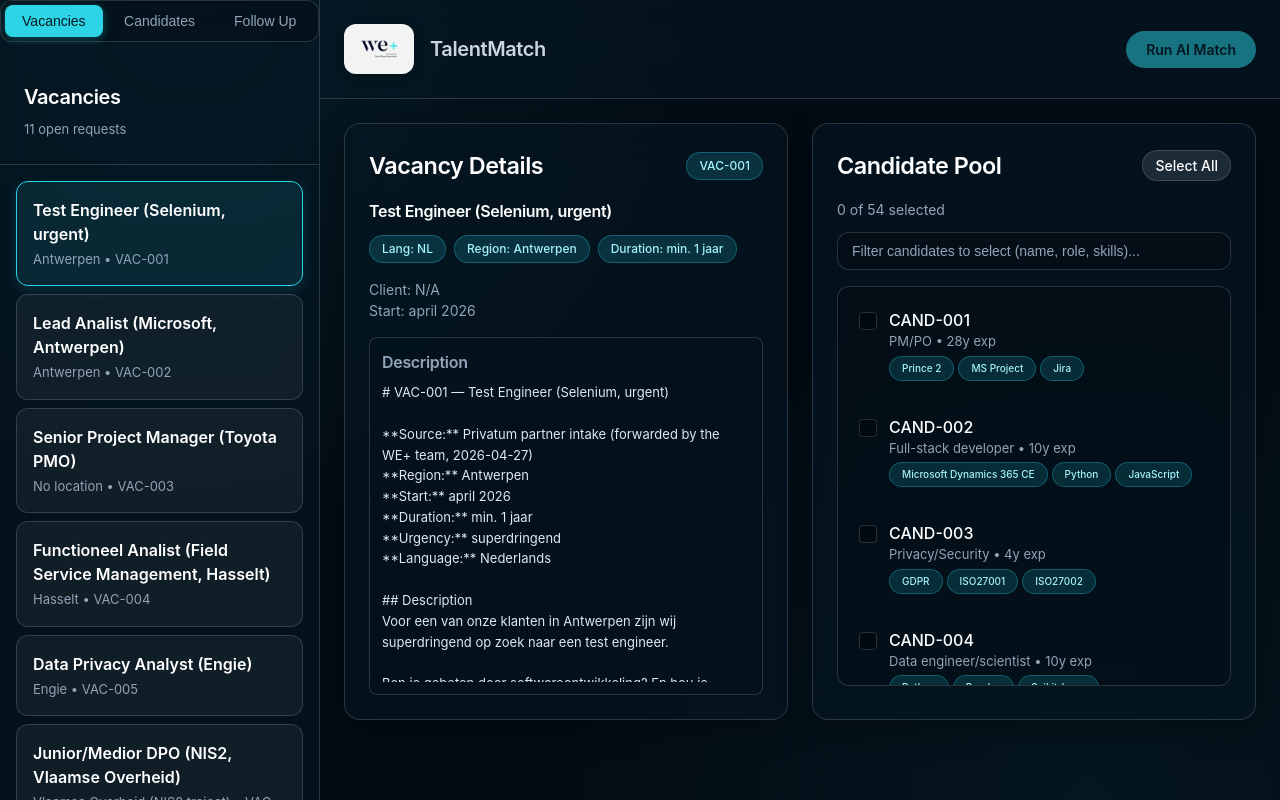
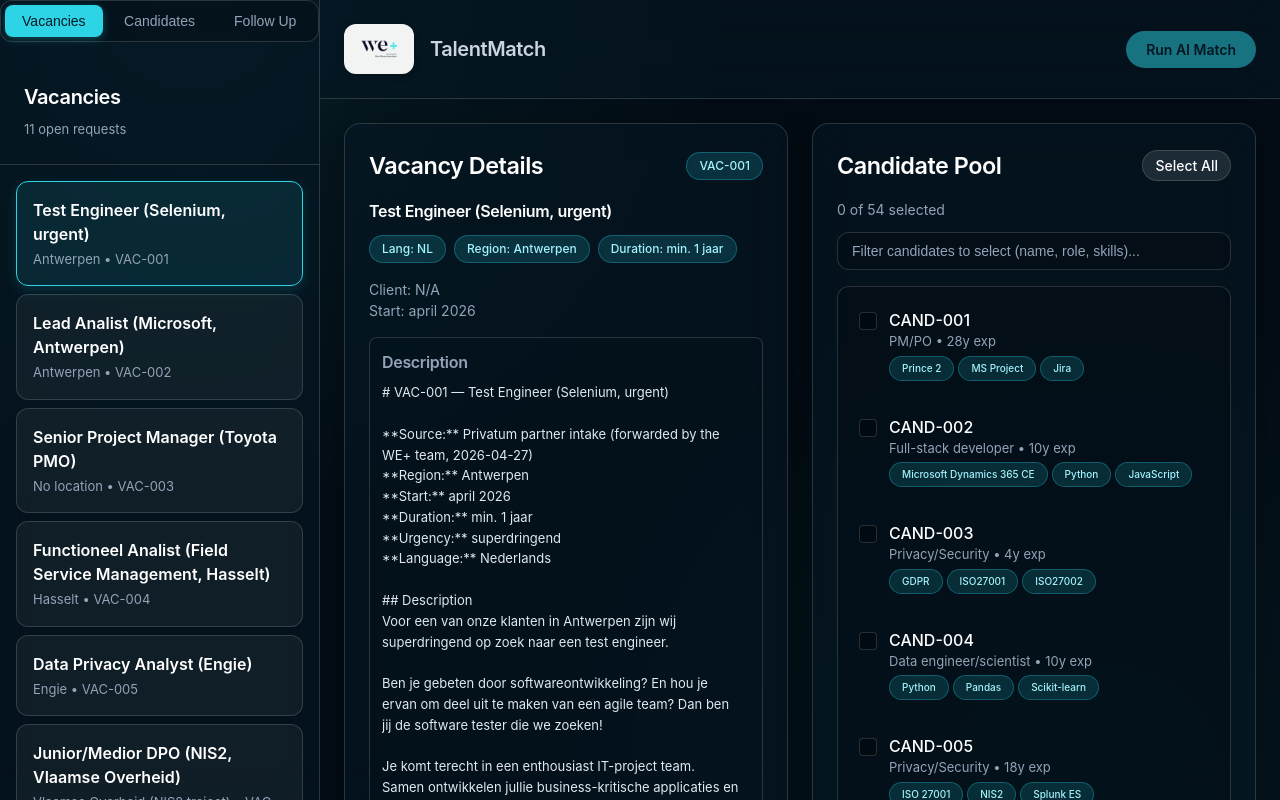
Before and after one commit to soulware-hq/we-plus-hackathon, a Next.js app: page / in a window 1280 px wide. Built offline with nearby package versions, Linux system fonts and the light colour scheme.

Commit message:
style: increase height of vacancy details and candidate pool

```diff
--- a/src/app/page.module.css
+++ b/src/app/page.module.css
@@ -239,7 +239,7 @@
   display: flex;
   flex-direction: column;
   gap: 8px;
-  max-height: 400px;
+  max-height: 600px;
   overflow-y: auto;
   border: 1px solid var(--glass-border);
   border-radius: var(--radius-md);
--- a/src/app/page.tsx
+++ b/src/app/page.tsx
@@ -321,7 +321,7 @@ export default function Dashboard() {
                       {currentVacancyData.description && (
                         <div className={styles.descriptionBox}>
                           <h4 style={{ marginBottom: 8, color: 'var(--text-muted)' }}>Description</h4>
-                          <div style={{ whiteSpace: 'pre-wrap', fontSize: 13, lineHeight: 1.6, maxHeight: '300px', overflowY: 'auto', paddingRight: '10px' }}>
+                          <div style={{ whiteSpace: 'pre-wrap', fontSize: 13, lineHeight: 1.6, maxHeight: '600px', overflowY: 'auto', paddingRight: '10px' }}>
                             {currentVacancyData.description}
                           </div>
                         </div>
```
